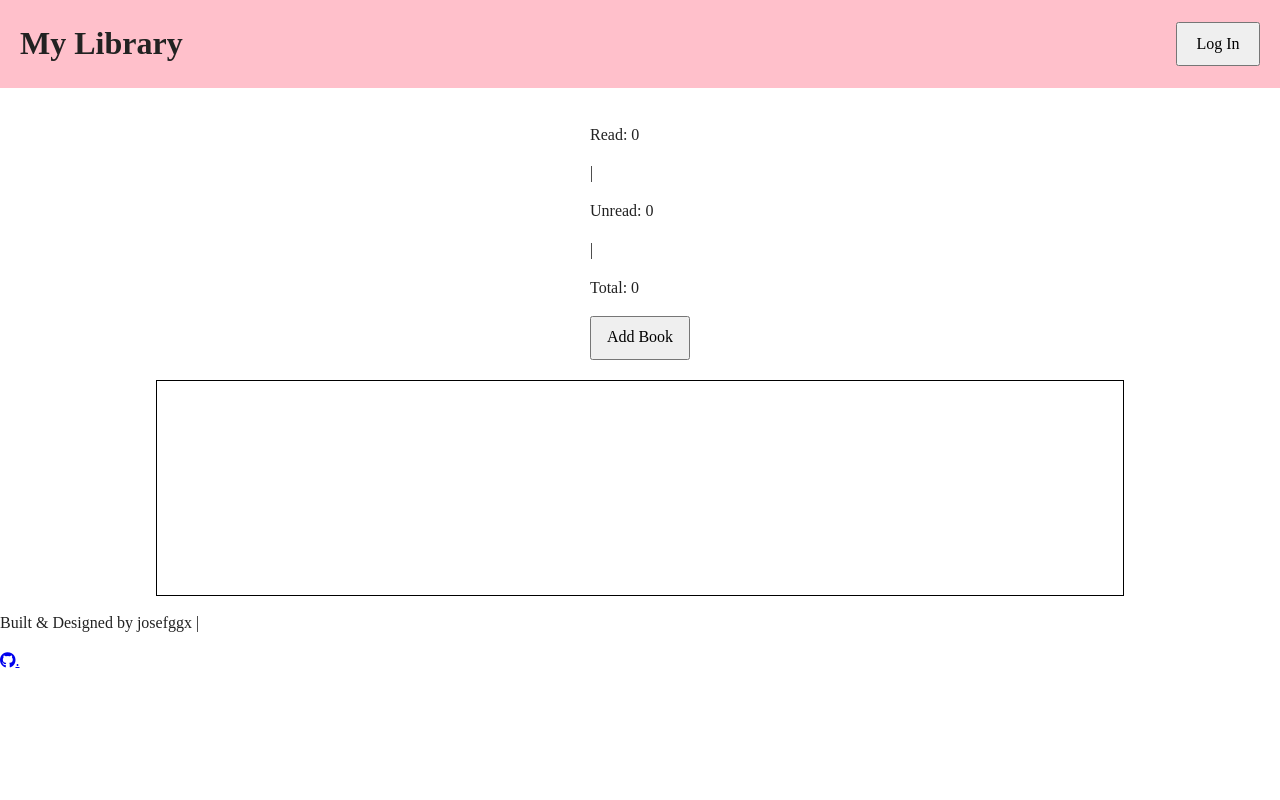
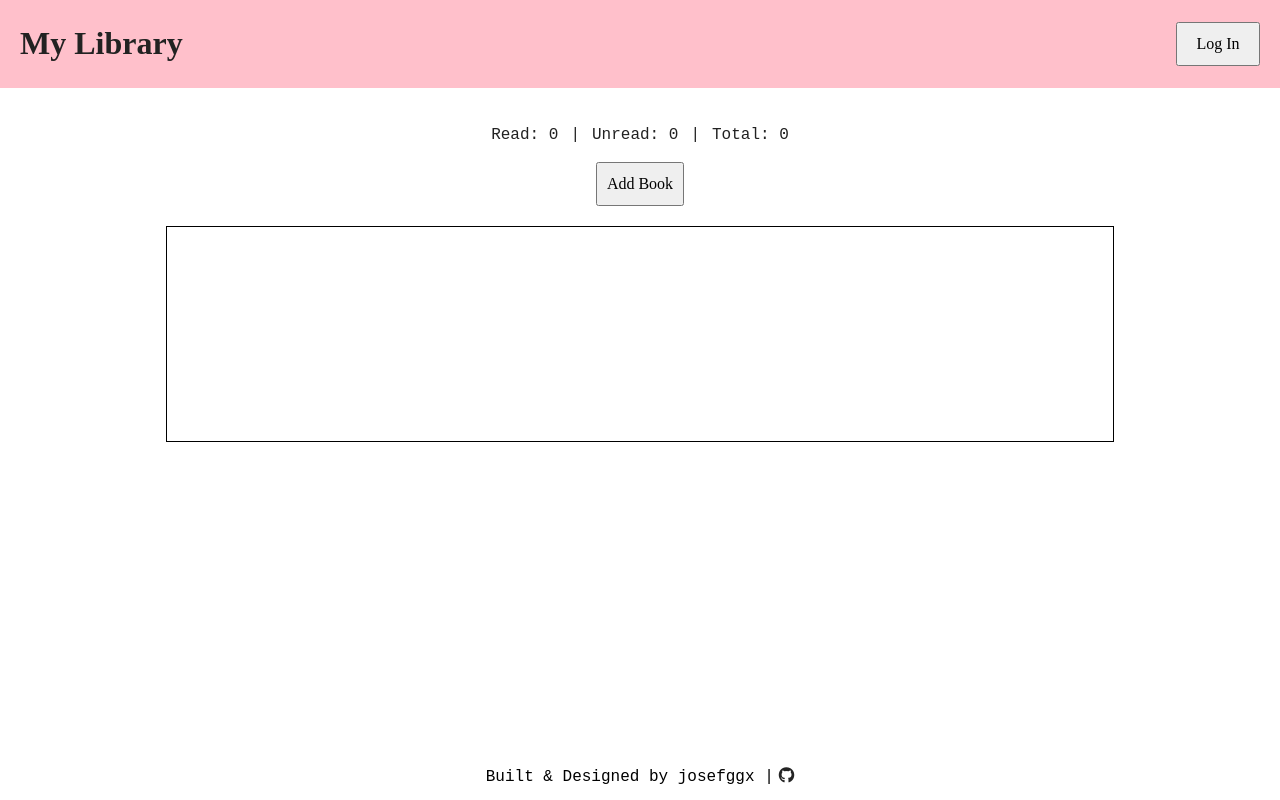
Before and after one commit to josefggx/book-library-project, a website: page index.html in a window 1280 px wide. Drawn offline with Linux system fonts and the light colour scheme.

Commit message:
Basic Styleing for new html and new grid

```diff
--- a/css/main.css
+++ b/css/main.css
@@ -116,9 +116,27 @@ textarea {
     gap: 2rem;
   }
 
+  div#stats {
+    display: flex;
+    flex-direction: column;
+    justify-content: center;
+    align-items: center;
+    width: 100%;
+  }
+
+  div#book-stats {
+    display: flex;
+    width: 95%;
+    justify-content: center;
+    gap: 1.2rem;
+    font-family: montserrat, monospace;
+    font-size: 1.6rem;
+    text-align: center;
+  }
+
   button#add-book-btn {
     height: 44px;
-    width: 100px;
+    width: 88px;
   }
 
   div#books-grid {
@@ -126,7 +144,7 @@ textarea {
     flex-direction: row;
     flex-wrap: wrap;
     justify-content: center;
-    gap: 3rem;
+    gap: 2rem;
     max-width: 1440px;
     border: 1px solid black;
     margin-left: auto;
@@ -146,6 +164,38 @@ textarea {
   div.invisible-card {
     visibility: hidden;
   }
+
+  #page-container {
+  position: relative;
+  min-height: 100vh;
+}
+
+#content-wrap {
+  padding-bottom: 2.5rem;    /* Footer height */
+}
+
+  footer {
+    position: absolute;
+    bottom: 0;
+    margin-bottom: 1rem;
+    width: 100%;
+    height: 2.5rem;
+    gap: 0.5rem;
+    font-family: monospace;
+    color: #000000;
+    font-size: 1.6rem;
+    display: flex;
+    justify-content: center;
+    align-items: center;
+  }
+
+footer > a > i {
+  color: rgb(36, 36, 36);
+}
+
+footer>a>span {
+  display: none;
+}
 
 /* ==========================================================================
   Helper classes
```
